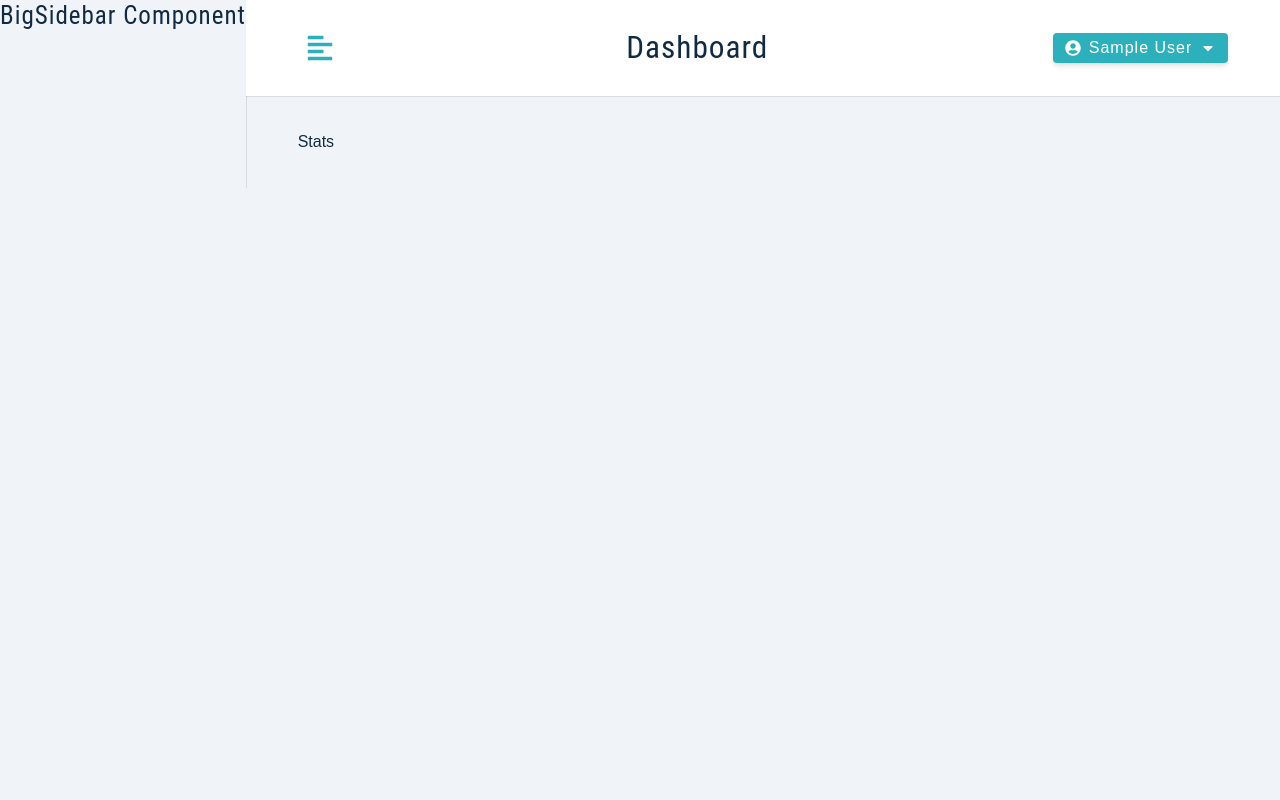
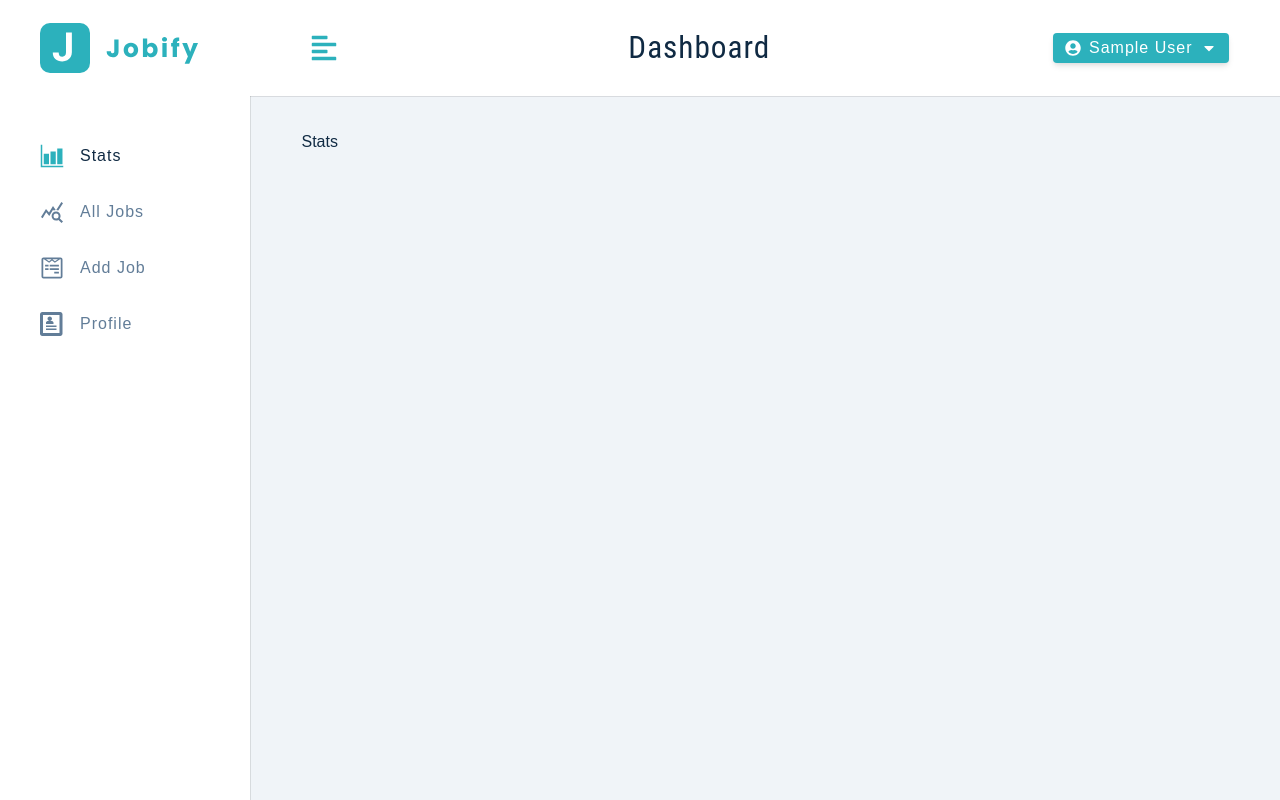
Before and after one commit to Rafael-Nicolau/MERN-Jobify, a React (Create React App) app in the folder client/: page / in a window 1280 px wide. Built offline with nearby package versions, Linux system fonts and the light colour scheme; sample sign-in values are in the browser's storage.

Commit message:
All sidebars complete

```diff
--- a/client/src/components/BigSidebar.js
+++ b/client/src/components/BigSidebar.js
@@ -1,9 +1,24 @@
 import Wrapper from "../assets/wrappers/BigSidebar";
+import Logo from "./Logo";
+import { useAppContext } from "../context/appContext";
+import NavLinks from "./NavLinks";
 
 const BigSidebar = () => {
+  const { showSidebar } = useAppContext();
   return (
     <Wrapper>
-      <h4>BigSidebar component</h4>
+      <div
+        className={
+          showSidebar ? "sidebar-container" : "sidebar-container show-sidebar"
+        }
+      >
+        <div className="content">
+          <header>
+            <Logo />
+          </header>
+          <NavLinks />
+        </div>
+      </div>
     </Wrapper>
   );
 };
```
